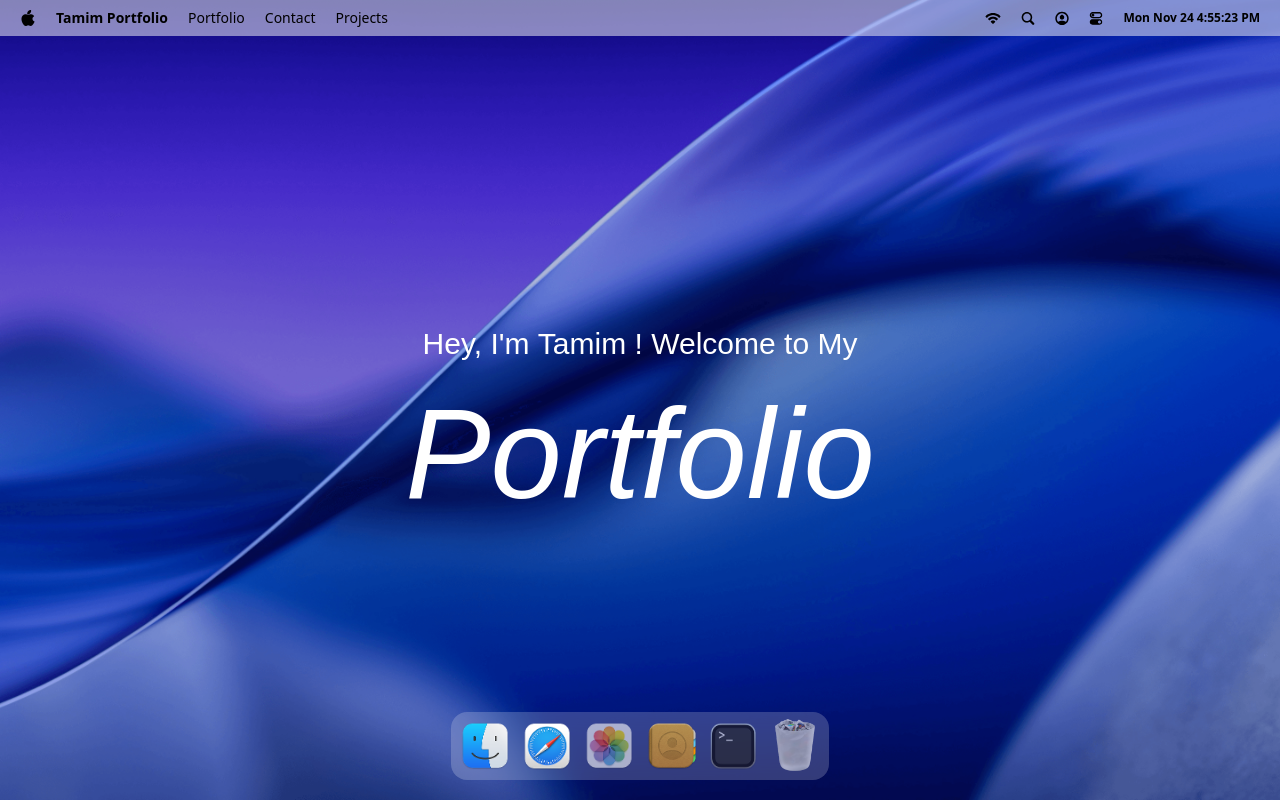
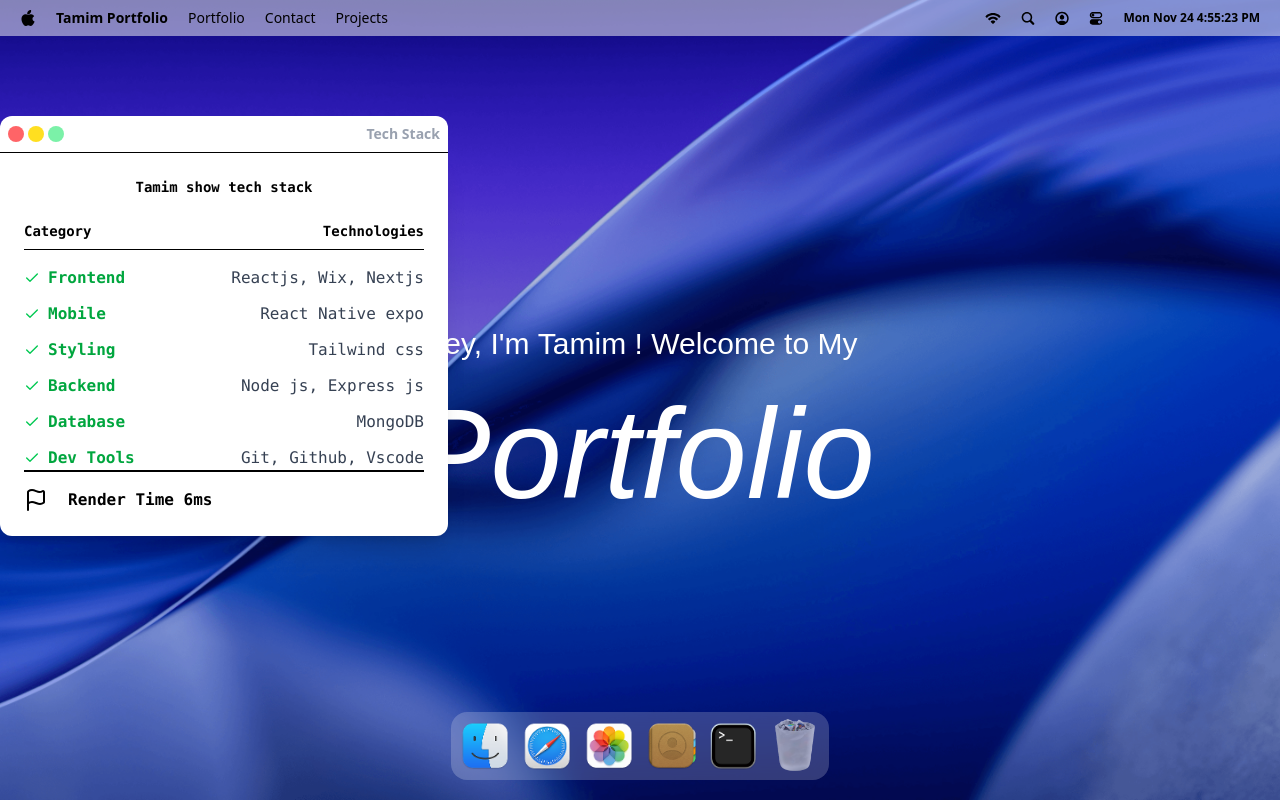
Before and after one commit to tamim-devs/MacOs_Portfolio, a React (Vite) app: page / in a window 1280 px wide. Both pictures are taken after a click on the button 733 px from the left and 746 px from the top of the page. Built offline with nearby package versions, Linux system fonts and the light colour scheme; a web font is replaced by a local one.

Commit message:
Implement a hoc for managing window states

```diff
--- a/src/App.jsx
+++ b/src/App.jsx
@@ -1,11 +1,20 @@
+import gsap from "gsap"
+import { Draggable } from 'gsap/Draggable'
+
 import { Dock, Navbar,Welcome } from "#components"
+import { Terminal } from "#windows"
+
+gsap.registerPlugin(Draggable)
 
 const App = () => {
   return (
     <main>
      <Navbar/>
+     <Terminal/>
+
      <Welcome/>
      <Dock/>
+
     </main>
   )
 }
--- /dev/null
+++ b/src/components/WindowControls.jsx
@@ -0,0 +1,16 @@
+import useWindowStore from '#store/window'
+import React from 'react'
+
+const WindowControls = ({target}) => {
+  const {closeWindow} = useWindowStore()
+  return (
+    <div className='window-controls flex gap-1'>
+      <div className="close bg-red-400 w-4 h-4 rounded-full" onClick={()=>closeWindow(target)}/>
+        <div className="minimize rounded-full w-4 h-4 bg-yellow-300" onClick={()=>closeWindow(target)}></div>
+        <div className="maximize rounded-full w-4 h-4 bg-green-300" onClick={()=>closeWindow(target)}></div>
+
+    </div>
+  )
+}
+
+export default WindowControls
--- a/src/constants/index.js
+++ b/src/constants/index.js
@@ -42,7 +42,7 @@ const navLinks = [
       id: "photos",
       name: "Gallery",
       icon: "../../public/images/photos.png",
-      canOpen: false
+      canOpen: true
     },
     {
       id: "contact",
@@ -54,7 +54,7 @@ const navLinks = [
       id: 'terminal',
       name: "Skills",
       icon: "../../public/images/terminal.png",
-      canOpen: false
+      canOpen: true
     },
     {
       id: 'trash',
@@ -78,4 +78,30 @@ const WINDOW_CONFIG = {
   }
 
 
-  export { navLinks ,INITIAL_Z_INDEX,WINDOW_CONFIG, navIcons, FONT_WEIGHT, dockApps, };
+  const techstack = [
+    {
+      category: "Frontend",
+      items: ["Reactjs","Wix","Nextjs"]
+    },
+    {
+      category: "Mobile",
+      items: [ "React Native expo"]
+    },
+    {
+      category: "Styling",
+      items: [ "Tailwind css"]
+    },
+    {
+      category: "Backend",
+      items: ["Node js", "Express js"]
+    },
+    {
+      category: "Database",
+      items: ["MongoDB"]
+    },{
+      category: "Dev Tools",
+      items: ["Git","Github","Vscode"]
+    }
+  ]
+
+  export { navLinks ,INITIAL_Z_INDEX,WINDOW_CONFIG, navIcons, FONT_WEIGHT, dockApps,techstack };
--- /dev/null
+++ b/src/hoc/WindowWrapper.jsx
@@ -0,0 +1,57 @@
+import useWindowStore from '#store/window'
+import { useGSAP } from '@gsap/react'
+import gsap, { Power3 } from 'gsap'
+import { Draggable } from 'gsap/Draggable'
+import React, { useLayoutEffect, useRef } from 'react'
+
+const WindowWrapper = (Component, windowKey) => {
+
+  const Wrapped = (props) => {
+
+    const { windows, focusWindow } = useWindowStore()
+    const { isOpen, zIndex } = windows[windowKey]
+    const ref = useRef(null)
+
+    useGSAP(()=>{
+      const el = ref.current;
+
+      if(!el || !isOpen ) return;
+
+      el.style.display = "block"
+
+      gsap.fromTo(el, {sacle: 0.8, opacity: 0, y:40},{scale: 1, opacity: 1, y: 0, duration: 0.4, ease:Power3.Out})
+    },[isOpen])
+
+      useGSAP(()=>{
+        const el = ref.current;
+        if(!el) return;
+
+        Draggable.create(el, { onPress: ()=> focusWindow('windowKey')})
+      },[])
+    useLayoutEffect(()=>{
+      const el = ref.current;
+      if(!el) return;
+      el.style.display = isOpen ? "block" : "none";
+    },[isOpen])
+
+
+
+    return (
+      <section
+        id={windowKey}
+        ref={ref}
+        style={{ zIndex, display: isOpen ? "block" : "none" }}
+        className='absolute'
+        onMouseDown={() => focusWindow(windowKey)}
+      >
+        <Component {...props} />
+      </section>
+    )
+  }
+
+  Wrapped.displayName = `WindowWrapper(${Component.displayName || Component.name ||"Component"})`
+
+  return Wrapped
+}
+
+export default WindowWrapper
--- a/src/index.css
+++ b/src/index.css
@@ -92,4 +92,46 @@ body {
             }
         }
     }
+ #window-control {
+  @apply bg-white p-2 flex justify-between items-center
+  w-full max-w-[500px] mx-auto border-b rounded-t-xl;
 }
+
+#window-control p {
+  @apply text-gray-400 font-bold text-sm;
+}
+
+.terminal {
+  @apply bg-white w-full max-w-[500px] mx-auto p-6 rounded-b-xl shadow-xl flex flex-col gap-4 text-sm font-mono;
+}
+
+.cmd {
+  @apply font-semibold mb-2 ;
+}
+
+.label {
+  @apply flex justify-between font-bold border-b pb-2
+  w-full text-sm md:text-base;
+}
+
+.content {
+  @apply flex w-full flex-col gap-3;
+}
+
+.row {
+  @apply flex justify-between items-start w-full flex-wrap;
+}
+
+.left {
+  @apply flex items-center gap-2 font-bold text-green-600 text-sm md:text-base;
+}
+
+.right {
+  @apply text-gray-700 text-sm md:text-base text-right md:text-start;
+}
+
+.check {
+  @apply text-green-500 w-4;
+}
+
+}
--- /dev/null
+++ b/src/windows/Terminal.jsx
@@ -0,0 +1,55 @@
+import WindowControls from '#components/WindowControls'
+import { techstack } from '#constants'
+import WindowWrapper from '#hoc/WindowWrapper'
+import { Check, Flag } from 'lucide-react'
+import React from 'react'
+
+const Terminal = () => {
+  return (
+    <section className='absolute z-20  w-md mt-20 '>
+<div id='window-control'>
+  <p><WindowControls target="terminal"/></p>
+  <p>Tech Stack</p>
+</div>
+
+<div className='terminal'>
+  <p className='cmd'>
+    <span className='font-bold'>Tamim</span> show tech stack
+  </p>
+
+  <div className="label">
+    <p>Category</p>
+    <p>Technologies</p>
+  </div>
+
+  <ul className='content border-b-2'>
+    {techstack.map(({ category, items }) => (
+      <li key={category} className='row'>
+        <span className='left'>
+          <Check className='check' />
+          {category}
+        </span>
+
+        <span className='right'>
+          {items.join(', ')}
+        </span>
+      </li>
+    ))}
+  </ul>
+  <div className="flex w-full flex-start justify-start">
+    <div className='flex'>
+ <Flag className='text-black '/>
+ <h1 className='text-base font-bold'>Render Time 6ms</h1>
+
+    </div>
+  </div>
+</div>
+
+
+    </section>
+  )
+}
+
+ const  TerminalWindow = WindowWrapper(Terminal, 'terminal')
+
+export default TerminalWindow
--- /dev/null
+++ b/src/windows/index.js
@@ -0,0 +1,2 @@
+import Terminal from "./Terminal";
+export {Terminal}
```
